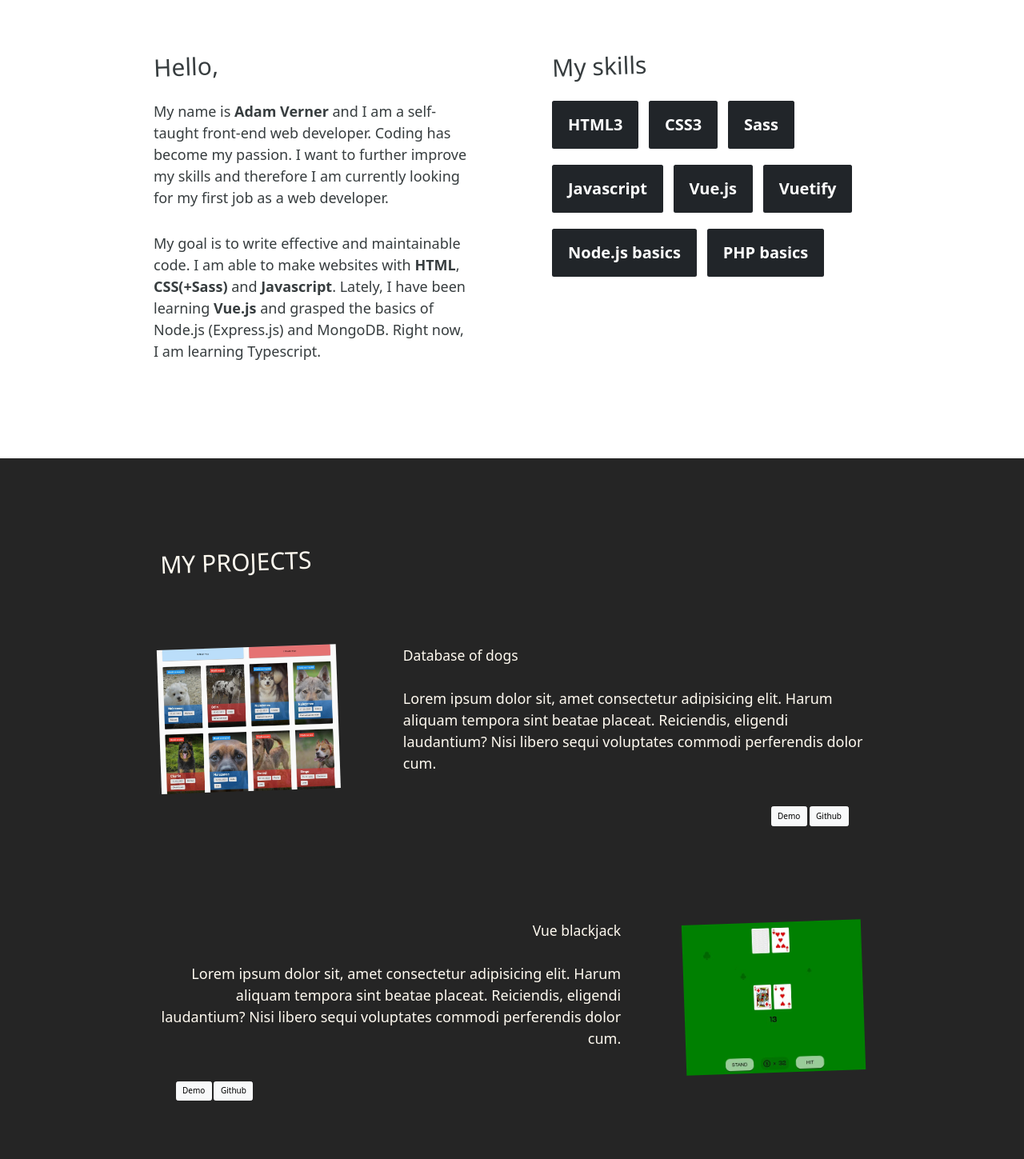
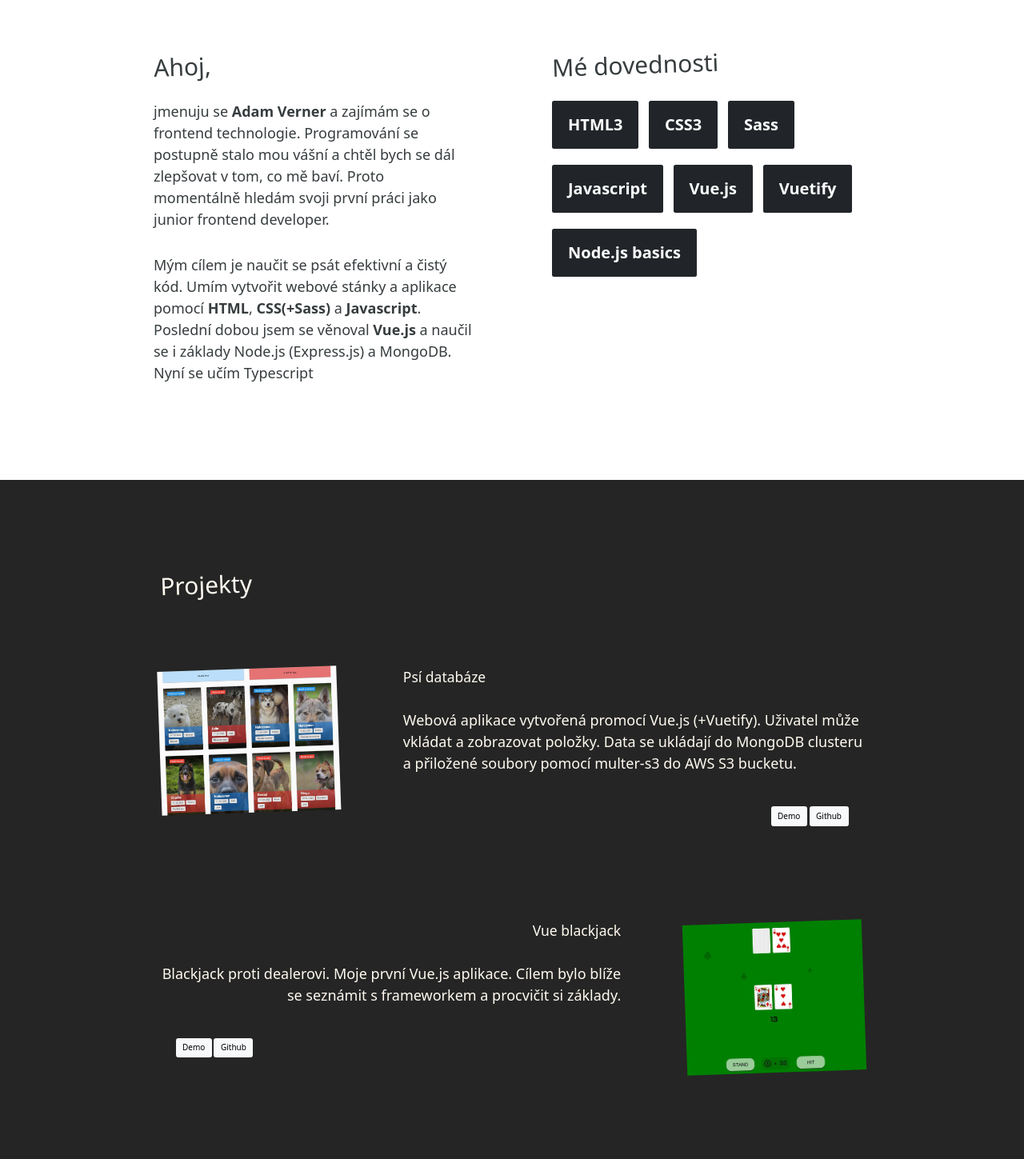
Before and after one commit to Verdanmaer/Portfolio, a website: page index.html in a window 1280 px wide. Shown: the part 840-2289 px from the top of the page at 80% size. Drawn offline with nearby package versions, Linux system fonts and the light colour scheme.

Commit message:
Write description of projects + translate to CZ

```diff
--- a/index.html
+++ b/index.html
@@ -25,14 +25,19 @@
 
   <section class="about">
     <div class="about__content">
-      <h2 class="heading-secondary">Hello, </h2>
+      <h2 class="heading-secondary">Ahoj, </h2>
+      <p class="paragraph">jmenuju se <b>Adam Verner</b> a zajímám se o frontend technologie. Programování se postupně stalo mou vášní a
+        chtěl bych se dál zlepšovat v tom, co mě baví. Proto momentálně hledám svoji první práci jako junior frontend developer.</p>
+      <p class="paragraph">Mým cílem je naučit se psát efektivní a čistý kód. Umím vytvořit webové stánky a aplikace pomocí <b>HTML</b>, <b>CSS(+Sass)</b> a <b>Javascript</b>.
+        Poslední dobou jsem se věnoval <b>Vue.js</b> a naučil se i základy Node.js (Express.js) a MongoDB. Nyní se učím Typescript</p>
+      <!-- <h2 class="heading-secondary">Hello, </h2>
       <p class="paragraph">My name is <b>Adam Verner</b> and I am a self-taught front-end web developer. Coding has become my passion.
         I want to further improve my skills and therefore I am currently looking for my first job as a web developer.</p>
       <p class="paragraph">My goal is to write effective and maintainable code. I am able to make websites with <b>HTML</b>, <b>CSS(+Sass)</b> and <b>Javascript</b>.
-        Lately, I have been learning <b>Vue.js</b> and grasped the basics of Node.js (Express.js) and MongoDB. Right now, I am learning Typescript.</p>
+        Lately, I have been learning <b>Vue.js</b> and grasped the basics of Node.js (Express.js) and MongoDB. Right now, I am learning Typescript.</p> -->
     </div>
     <div class="about__technologies">
-      <h2 class="heading-secondary">My skills</h2>
+      <h2 class="heading-secondary">Mé dovednosti</h2>
       <div class="badges">
         <span class="badge bg-dark">HTML3</span>
         <span class="badge bg-dark">CSS3</span>
@@ -41,23 +46,22 @@
         <span class="badge bg-dark">Vue.js</span>
         <span class="badge bg-dark">Vuetify</span>
         <span class="badge bg-dark">Node.js basics</span>
-        <span class="badge bg-dark">PHP basics</span>
       </div>
     </div>
   </section>
 
   <section class="projects">
     <div class="container">
-      <h2 class="projects__heading heading-secondary">MY PROJECTS</h2>
+      <h2 class="projects__heading heading-secondary">Projekty</h2>
       <div class="projects__item projects__item--1">
         <div class="projects__preview">
           <img src="./assets/Vue_dogs.JPG" alt="Project preview">
         </div>
         <div class="projects__about">
-          <h3>Database of dogs</h3>
-          <p class="paragraph">Lorem ipsum dolor sit, amet consectetur adipisicing elit.
-            Harum aliquam tempora sint beatae placeat. Reiciendis, eligendi laudantium?
-            Nisi libero sequi voluptates commodi perferendis dolor cum.</p>
+          <h3>Psí databáze</h3>
+          <p class="paragraph">Webová aplikace vytvořená promocí Vue.js (+Vuetify). Uživatel může vkládat a zobrazovat položky.
+            Data se ukládají do MongoDB clusteru a přiložené soubory pomocí multer-s3 do AWS S3 bucketu.
+          </p>
           <span class="projects__buttons projects__buttons--1">
             <button class="btn btn-light">Demo</button>
             <button class="btn btn-light">Github</button>
@@ -67,9 +71,7 @@
       <div class="projects__item projects__item--2">
         <div class="projects__about">
           <h3>Vue blackjack</h3>
-          <p class="paragraph">Lorem ipsum dolor sit, amet consectetur adipisicing elit.
-            Harum aliquam tempora sint beatae placeat. Reiciendis, eligendi laudantium?
-            Nisi libero sequi voluptates commodi perferendis dolor cum.</p>
+          <p class="paragraph">Blackjack proti dealerovi. Moje první Vue.js aplikace. Cílem bylo blíže se seznámit s frameworkem a procvičit si základy.</p>
           <span class="projects__buttons projects__buttons--2">
             <button class="btn btn-light">Demo</button>
             <button class="btn btn-light">Github</button>
```
